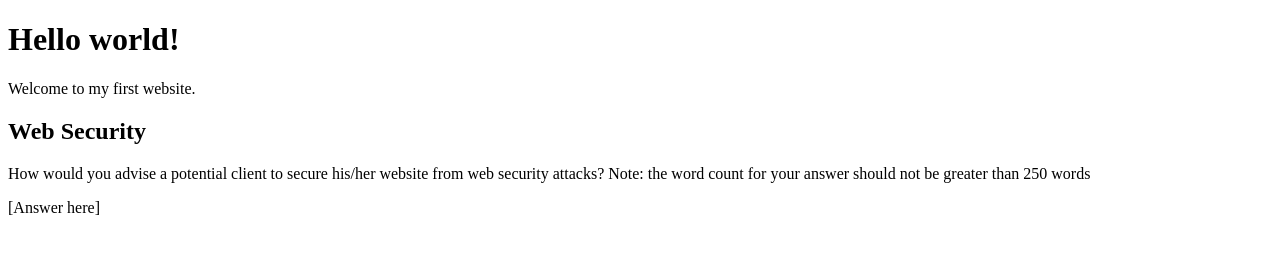
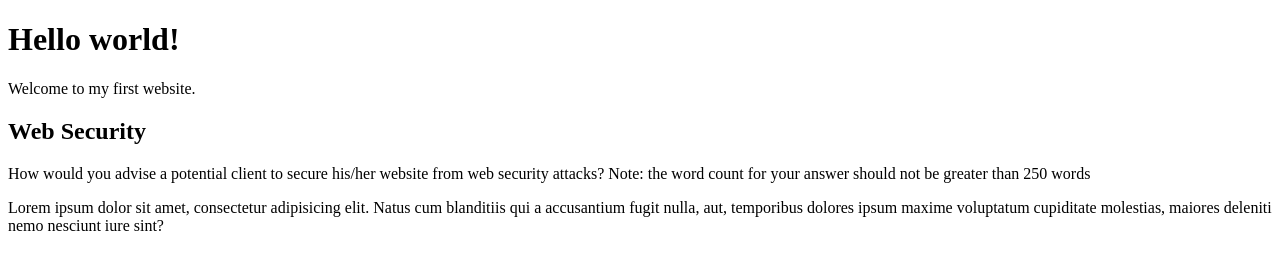
Before and after one commit to Noroff-FEU-Assignments/cross-course-project-ModaZouqa, a plain HTML site: page index.html in a window 1280 px wide. Drawn offline with Linux system fonts and the light colour scheme.

Commit message:
Added lorem

```diff
--- a/index.html
+++ b/index.html
@@ -8,6 +8,6 @@
     <p>Welcome to my first website.</p>
     <h2>Web Security</h2>
     <p id="web-security-question">How would you advise a potential client to secure his/her website from web security attacks? Note: the word count for your answer should not be greater than 250 words</p>
-    <p id="web-security-answer">[Answer here]</p>
+    <p id="web-security-answer">Lorem ipsum dolor sit amet, consectetur adipisicing elit. Natus cum blanditiis qui a accusantium fugit nulla, aut, temporibus dolores ipsum maxime voluptatum cupiditate molestias, maiores deleniti nemo nesciunt iure sint?</p>
   </body>
 </html>
```
